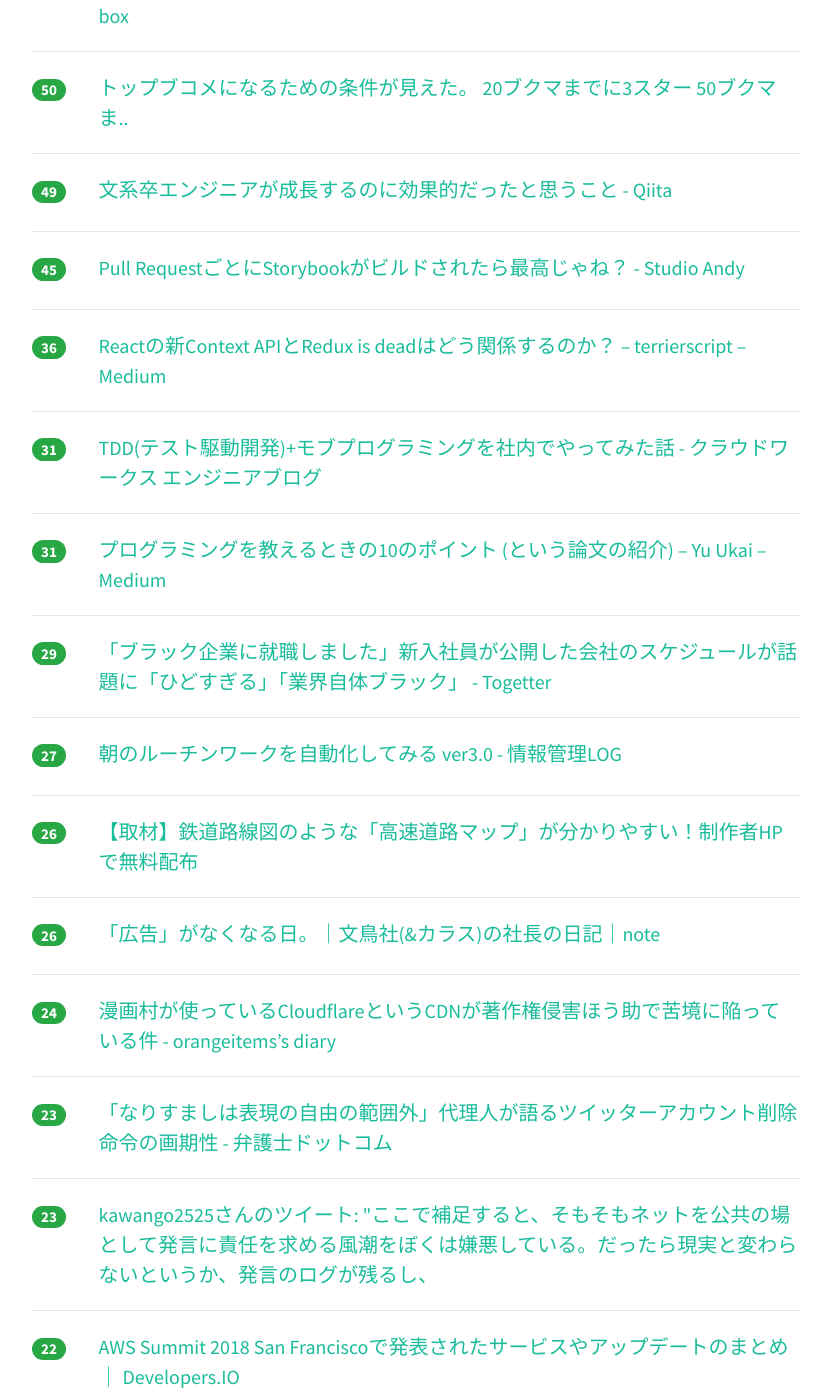
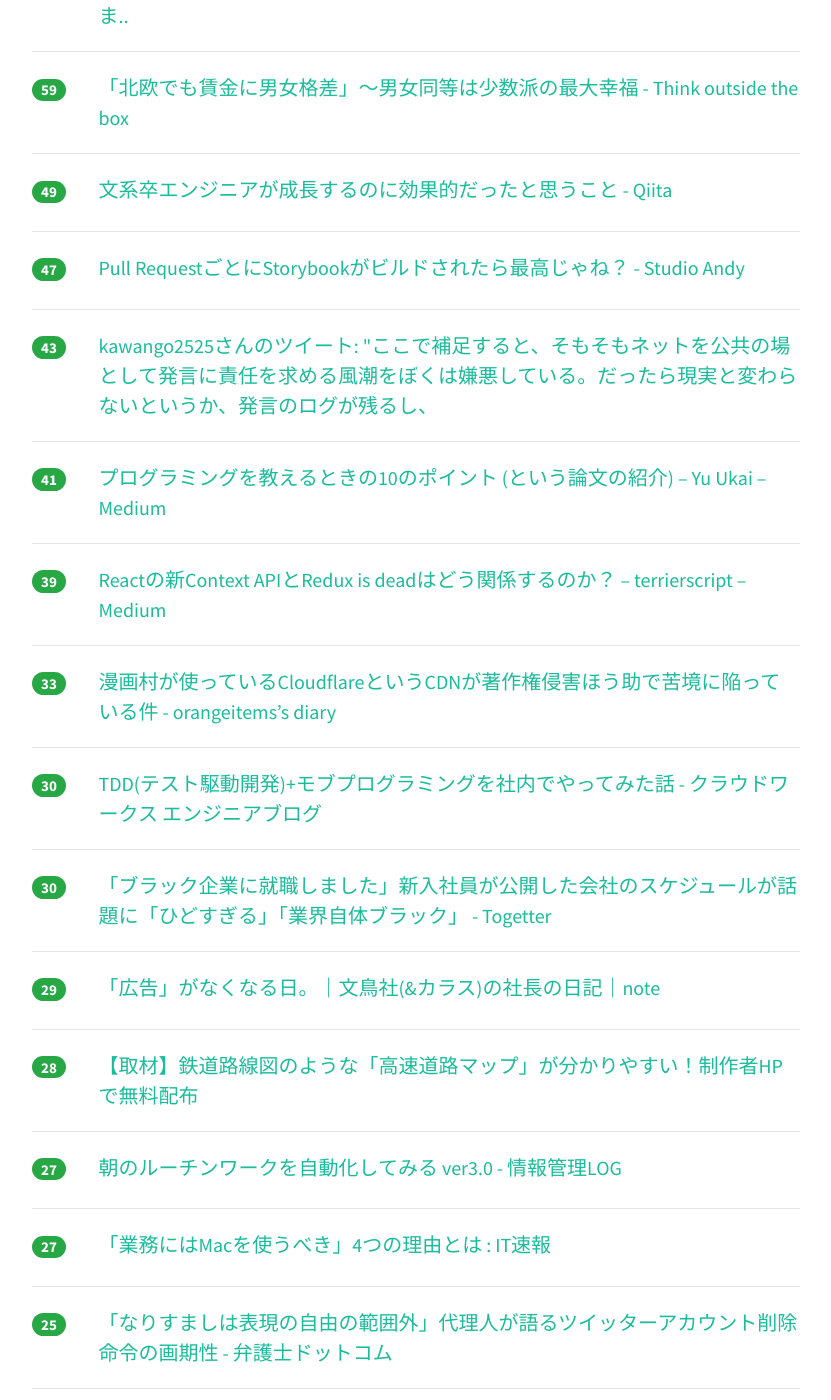
Before and after one commit to yatta47/hatena-matome-site, a Jekyll site: the page built from _posts/2018-04-08-hatena.md, in a window 1280 px wide and 1400 px high, scrolled down 681 px. Shown: the whole window, without its empty margins (224-1055 px from the left). Built offline with Jekyll 4.4.1, drawn with Linux system fonts in a browser that asks for light colours; nearby versions of some CDN libraries; some of the changed text lies outside the part shown.

Commit message:
Updated 2018-04-08

```diff
--- a/_posts/2018-04-08-hatena.md
+++ b/_posts/2018-04-08-hatena.md
@@ -1,34 +1,34 @@
 ---
 layout: post
 title:  "2018-04-08 はてぶIT"
-date:   2018-04-08 17:01:35
+date:   2018-04-08 18:02:15
 tags: [it-hotentry]
 ---
-36 件のデータあり
+40 件のデータあり
 
 <hr><div class="row">
-<div class="col-1"><span class="badge badge-pill badge-success h2">243</span></div>
+<div class="col-1"><span class="badge badge-pill badge-success h2">257</span></div>
 <div class="col-11"><a href='https://speakerdeck.com/sat/da-gui-mo-sosukodofalsedu-mifang' target='_blank'>大規模ソースコードの読み方 // Speaker Deck</a></div>
 </div>
 <hr>
 <div class="row">
-<div class="col-1"><span class="badge badge-pill badge-success h2">212</span></div>
+<div class="col-1"><span class="badge badge-pill badge-success h2">244</span></div>
 <div class="col-11"><a href='https://www.slideshare.net/TokorotenNakayama/ss-93185418' target='_blank'>機械学習の精度と売上の関係</a></div>
 </div>
 <hr>
 <div class="row">
-<div class="col-1"><span class="badge badge-pill badge-success h2">64</span></div>
+<div class="col-1"><span class="badge badge-pill badge-success h2">109</span></div>
 <div class="col-11"><a href='https://note.mu/yokoichi/n/n1122216655f4' target='_blank'>写真家の全俺が泣いた。AmazonドライブでRAWデータを完全消去した話。｜横田裕市/写真家｜note</a></div>
 </div>
 <hr>
 <div class="row">
-<div class="col-1"><span class="badge badge-pill badge-success h2">57</span></div>
-<div class="col-11"><a href='http://totb.hatenablog.com/entry/2018/04/07/092806' target='_blank'>「北欧でも賃金に男女格差」～男女同等は少数派の最大幸福 - Think outside the box</a></div>
+<div class="col-1"><span class="badge badge-pill badge-success h2">63</span></div>
+<div class="col-11"><a href='https://anond.hatelabo.jp/20180407161753' target='_blank'>トップブコメになるための条件が見えた。 20ブクマまでに3スター 50ブクマま..</a></div>
 </div>
 <hr>
 <div class="row">
-<div class="col-1"><span class="badge badge-pill badge-success h2">50</span></div>
-<div class="col-11"><a href='https://anond.hatelabo.jp/20180407161753' target='_blank'>トップブコメになるための条件が見えた。 20ブクマまでに3スター 50ブクマま..</a></div>
+<div class="col-1"><span class="badge badge-pill badge-success h2">59</span></div>
+<div class="col-11"><a href='http://totb.hatenablog.com/entry/2018/04/07/092806' target='_blank'>「北欧でも賃金に男女格差」～男女同等は少数派の最大幸福 - Think outside the box</a></div>
 </div>
 <hr>
 <div class="row">
@@ -37,28 +37,48 @@ tags: [it-hotentry]
 </div>
 <hr>
 <div class="row">
-<div class="col-1"><span class="badge badge-pill badge-success h2">45</span></div>
+<div class="col-1"><span class="badge badge-pill badge-success h2">47</span></div>
 <div class="col-11"><a href='http://studio-andy.hatenablog.com/entry/2018/04/08/001436' target='_blank'>Pull RequestごとにStorybookがビルドされたら最高じゃね？ - Studio Andy</a></div>
 </div>
 <hr>
 <div class="row">
-<div class="col-1"><span class="badge badge-pill badge-success h2">36</span></div>
+<div class="col-1"><span class="badge badge-pill badge-success h2">43</span></div>
+<div class="col-11"><a href='http://twitter.com/nkawa2525/status/982749553991368704' target='_blank'>kawango2525さんのツイート: "ここで補足すると、そもそもネットを公共の場として発言に責任を求める風潮をぼくは嫌悪している。だったら現実と変わらないというか、発言のログが残るし、</a></div>
+</div>
+<hr>
+<div class="row">
+<div class="col-1"><span class="badge badge-pill badge-success h2">41</span></div>
+<div class="col-11"><a href='https://medium.com/@ukkaripon/f3ba6ac40f37' target='_blank'>プログラミングを教えるときの10のポイント (という論文の紹介) – Yu Ukai – Medium</a></div>
+</div>
+<hr>
+<div class="row">
+<div class="col-1"><span class="badge badge-pill badge-success h2">39</span></div>
 <div class="col-11"><a href='https://medium.com/@terrierscript/6d12a32f2f0c' target='_blank'>Reactの新Context APIとRedux is deadはどう関係するのか？ – terrierscript – Medium</a></div>
 </div>
 <hr>
 <div class="row">
-<div class="col-1"><span class="badge badge-pill badge-success h2">31</span></div>
+<div class="col-1"><span class="badge badge-pill badge-success h2">33</span></div>
+<div class="col-11"><a href='http://www.orangeitems.com/entry/2018/03/16/103735' target='_blank'>漫画村が使っているCloudflareというCDNが著作権侵害ほう助で苦境に陥っている件 - orangeitems’s diary</a></div>
+</div>
+<hr>
+<div class="row">
+<div class="col-1"><span class="badge badge-pill badge-success h2">30</span></div>
 <div class="col-11"><a href='http://engineer.crowdworks.jp/entry/2018/04/06/190000' target='_blank'>TDD(テスト駆動開発)+モブプログラミングを社内でやってみた話 - クラウドワークス エンジニアブログ</a></div>
 </div>
 <hr>
 <div class="row">
-<div class="col-1"><span class="badge badge-pill badge-success h2">31</span></div>
-<div class="col-11"><a href='https://medium.com/@ukkaripon/f3ba6ac40f37' target='_blank'>プログラミングを教えるときの10のポイント (という論文の紹介) – Yu Ukai – Medium</a></div>
+<div class="col-1"><span class="badge badge-pill badge-success h2">30</span></div>
+<div class="col-11"><a href='https://togetter.com/li/1215792' target='_blank'>「ブラック企業に就職しました」新入社員が公開した会社のスケジュールが話題に「ひどすぎる」「業界自体ブラック」 - Togetter</a></div>
 </div>
 <hr>
 <div class="row">
 <div class="col-1"><span class="badge badge-pill badge-success h2">29</span></div>
-<div class="col-11"><a href='https://togetter.com/li/1215792' target='_blank'>「ブラック企業に就職しました」新入社員が公開した会社のスケジュールが話題に「ひどすぎる」「業界自体ブラック」 - Togetter</a></div>
+<div class="col-11"><a href='https://note.mu/copywriterseyes/n/nbeae68c4eb6e' target='_blank'>「広告」がなくなる日。｜文鳥社(&カラス)の社長の日記｜note</a></div>
+</div>
+<hr>
+<div class="row">
+<div class="col-1"><span class="badge badge-pill badge-success h2">28</span></div>
+<div class="col-11"><a href='https://irorio.jp/nagasawamaki/20180408/453361/' target='_blank'>【取材】鉄道路線図のような「高速道路マップ」が分かりやすい！制作者HPで無料配布</a></div>
 </div>
 <hr>
 <div class="row">
@@ -67,28 +87,13 @@ tags: [it-hotentry]
 </div>
 <hr>
 <div class="row">
-<div class="col-1"><span class="badge badge-pill badge-success h2">26</span></div>
-<div class="col-11"><a href='https://irorio.jp/nagasawamaki/20180408/453361/' target='_blank'>【取材】鉄道路線図のような「高速道路マップ」が分かりやすい！制作者HPで無料配布</a></div>
+<div class="col-1"><span class="badge badge-pill badge-success h2">27</span></div>
+<div class="col-11"><a href='http://blog.livedoor.jp/itsoku/archives/53280127.html' target='_blank'>「業務にはMacを使うべき」4つの理由とは : IT速報</a></div>
 </div>
 <hr>
 <div class="row">
-<div class="col-1"><span class="badge badge-pill badge-success h2">26</span></div>
-<div class="col-11"><a href='https://note.mu/copywriterseyes/n/nbeae68c4eb6e' target='_blank'>「広告」がなくなる日。｜文鳥社(&カラス)の社長の日記｜note</a></div>
-</div>
-<hr>
-<div class="row">
-<div class="col-1"><span class="badge badge-pill badge-success h2">24</span></div>
-<div class="col-11"><a href='http://www.orangeitems.com/entry/2018/03/16/103735' target='_blank'>漫画村が使っているCloudflareというCDNが著作権侵害ほう助で苦境に陥っている件 - orangeitems’s diary</a></div>
-</div>
-<hr>
-<div class="row">
-<div class="col-1"><span class="badge badge-pill badge-success h2">23</span></div>
+<div class="col-1"><span class="badge badge-pill badge-success h2">25</span></div>
 <div class="col-11"><a href='https://www.bengo4.com/internet/n_7673/' target='_blank'>「なりすましは表現の自由の範囲外」代理人が語るツイッターアカウント削除命令の画期性 - 弁護士ドットコム</a></div>
-</div>
-<hr>
-<div class="row">
-<div class="col-1"><span class="badge badge-pill badge-success h2">23</span></div>
-<div class="col-11"><a href='http://twitter.com/nkawa2525/status/982749553991368704' target='_blank'>kawango2525さんのツイート: "ここで補足すると、そもそもネットを公共の場として発言に責任を求める風潮をぼくは嫌悪している。だったら現実と変わらないというか、発言のログが残るし、</a></div>
 </div>
 <hr>
 <div class="row">
@@ -97,8 +102,23 @@ tags: [it-hotentry]
 </div>
 <hr>
 <div class="row">
+<div class="col-1"><span class="badge badge-pill badge-success h2">22</span></div>
+<div class="col-11"><a href='https://togetter.com/li/1216261' target='_blank'>「出会えたことに感謝したいCSSベスト3」まとめ - Togetter</a></div>
+</div>
+<hr>
+<div class="row">
 <div class="col-1"><span class="badge badge-pill badge-success h2">21</span></div>
-<div class="col-11"><a href='http://blog.livedoor.jp/itsoku/archives/53280127.html' target='_blank'>「業務にはMacを使うべき」4つの理由とは : IT速報</a></div>
+<div class="col-11"><a href='https://kazy.hatenablog.com/entry/2018/04/07/131519' target='_blank'>現代のフォローリスト - kazy no blog</a></div>
+</div>
+<hr>
+<div class="row">
+<div class="col-1"><span class="badge badge-pill badge-success h2">20</span></div>
+<div class="col-11"><a href='http://mobilelaby.com/blog-entry-twitter-delay-schedule-user-streams-api.html' target='_blank'>Twitter、サードパーティアプリを破壊する「User Streams API」の廃止を延期｜携帯総合研究所</a></div>
+</div>
+<hr>
+<div class="row">
+<div class="col-1"><span class="badge badge-pill badge-success h2">20</span></div>
+<div class="col-11"><a href='https://togetter.com/li/1216124' target='_blank'>サンフランシスコで働くデザイナー、Marcin Wichary氏が訪日して興味を持った300のデザイン - Togetter</a></div>
 </div>
 <hr>
 <div class="row">
@@ -108,17 +128,12 @@ tags: [it-hotentry]
 <hr>
 <div class="row">
 <div class="col-1"><span class="badge badge-pill badge-success h2">19</span></div>
-<div class="col-11"><a href='https://kazy.hatenablog.com/entry/2018/04/07/131519' target='_blank'>現代のフォローリスト - kazy no blog</a></div>
-</div>
-<hr>
-<div class="row">
-<div class="col-1"><span class="badge badge-pill badge-success h2">19</span></div>
 <div class="col-11"><a href='http://techtarget.itmedia.co.jp/tt/news/1804/05/news03.html' target='_blank'>「業務にはMacを使うべき」4つの理由、Apple愛好家がIT担当者をうならせる：問い合わせコストの削減も狙える？ - TechTargetジャパン システム運用管理</a></div>
 </div>
 <hr>
 <div class="row">
 <div class="col-1"><span class="badge badge-pill badge-success h2">18</span></div>
-<div class="col-11"><a href='https://togetter.com/li/1216124' target='_blank'>サンフランシスコで働くデザイナー、Marcin Wichary氏が訪日して興味を持った300のデザイン - Togetter</a></div>
+<div class="col-11"><a href='https://qiita.com/Lugendre/items/741ea90f22f688145313' target='_blank'>GHC言語拡張の一覧 - Qiita</a></div>
 </div>
 <hr>
 <div class="row">
@@ -127,23 +142,18 @@ tags: [it-hotentry]
 </div>
 <hr>
 <div class="row">
-<div class="col-1"><span class="badge badge-pill badge-success h2">17</span></div>
-<div class="col-11"><a href='https://qiita.com/Lugendre/items/741ea90f22f688145313' target='_blank'>GHC言語拡張の一覧 - Qiita</a></div>
+<div class="col-1"><span class="badge badge-pill badge-success h2">16</span></div>
+<div class="col-11"><a href='https://www.flierinc.com/column/event_php' target='_blank'>竹中平蔵×ムーギー・キム 師弟対談 | 本の要約サイト flier(フライヤー)</a></div>
 </div>
 <hr>
 <div class="row">
 <div class="col-1"><span class="badge badge-pill badge-success h2">16</span></div>
-<div class="col-11"><a href='http://mobilelaby.com/blog-entry-twitter-delay-schedule-user-streams-api.html' target='_blank'>Twitter、サードパーティアプリを破壊する「User Streams API」の廃止を延期｜携帯総合研究所</a></div>
+<div class="col-11"><a href='http://craftzdog.hateblo.jp/entry/fixing-my-bad-habit-of-keyboard-typing' target='_blank'>タイピングの悪い癖を矯正したらストレスが減って効率が20%向上した - 丁寧に手を抜く</a></div>
 </div>
 <hr>
 <div class="row">
 <div class="col-1"><span class="badge badge-pill badge-success h2">15</span></div>
 <div class="col-11"><a href='http://twitter.com/mwichary/status/958979895882760193' target='_blank'>Marcin Wicharyさんのツイート: "Things that surprised/amazed me about Japan, an ongoing thread. (More likely UI than food, but you know this already.) It’s my first time here. Please comment away and/or point out my cultural insensitivities!"</a></div>
-</div>
-<hr>
-<div class="row">
-<div class="col-1"><span class="badge badge-pill badge-success h2">15</span></div>
-<div class="col-11"><a href='https://www.flierinc.com/column/event_php' target='_blank'>竹中平蔵×ムーギー・キム 師弟対談 | 本の要約サイト flier(フライヤー)</a></div>
 </div>
 <hr>
 <div class="row">
@@ -158,7 +168,12 @@ tags: [it-hotentry]
 <hr>
 <div class="row">
 <div class="col-1"><span class="badge badge-pill badge-success h2">14</span></div>
-<div class="col-11"><a href='https://togetter.com/li/1216261' target='_blank'>「出会えたことに感謝したいCSSベスト3」まとめ - Togetter</a></div>
+<div class="col-11"><a href='http://labs.timedia.co.jp/2018/04/utf-8.html' target='_blank'>UTF-8の４バイト文字「土の異体字」を処理してくれない - TIM Labs</a></div>
+</div>
+<hr>
+<div class="row">
+<div class="col-1"><span class="badge badge-pill badge-success h2">14</span></div>
+<div class="col-11"><a href='http://nhiroki.jp/2018/04/06/six-years-reflection' target='_blank'>就職して 6 年過ぎた</a></div>
 </div>
 <hr>
 <div class="row">
@@ -169,6 +184,11 @@ tags: [it-hotentry]
 <div class="row">
 <div class="col-1"><span class="badge badge-pill badge-success h2">13</span></div>
 <div class="col-11"><a href='https://www.asahi.com/articles/ASL4756G1L47UTIL00P.html' target='_blank'>○○診断アプリ、「ＦＢでログインする」で個人情報収集：朝日新聞デジタル</a></div>
+</div>
+<hr>
+<div class="row">
+<div class="col-1"><span class="badge badge-pill badge-success h2">12</span></div>
+<div class="col-11"><a href='http://digitalnagasaki.hatenablog.com/entry/2018/04/08/032008' target='_blank'>IIIF, Mirador, TEI, Word2vecを活用した仏教学研究教育サイト「SAT2018」 - digitalnagasakiのブログ</a></div>
 </div>
 <hr>
 <div class="row">
```
